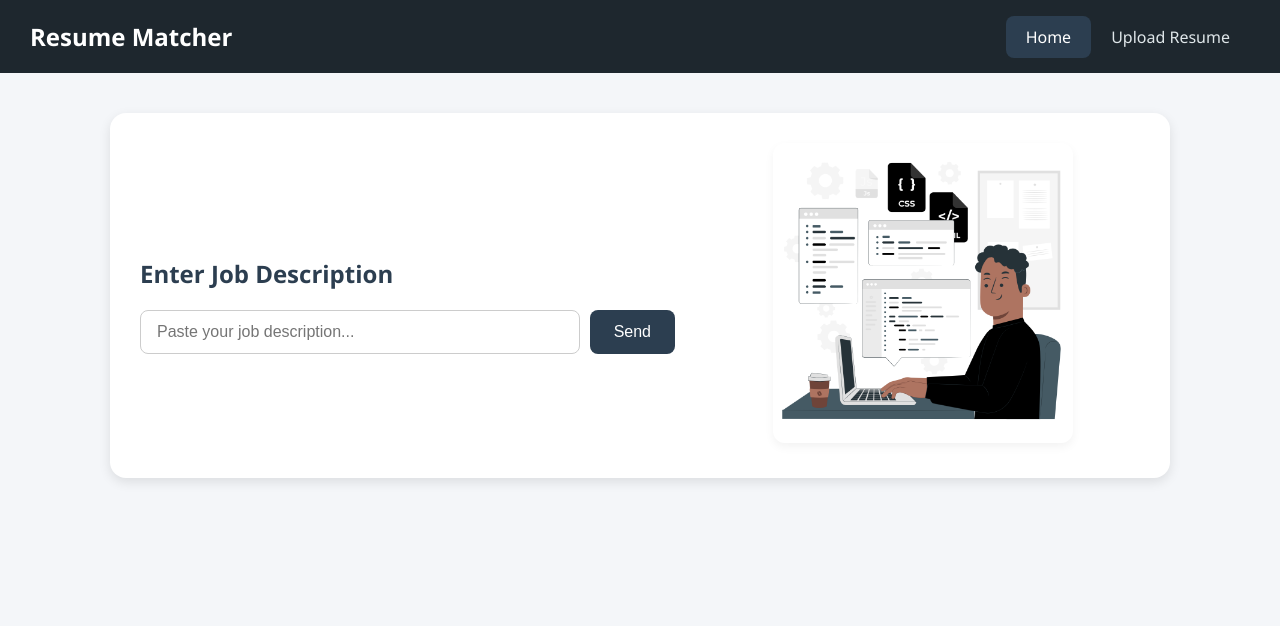
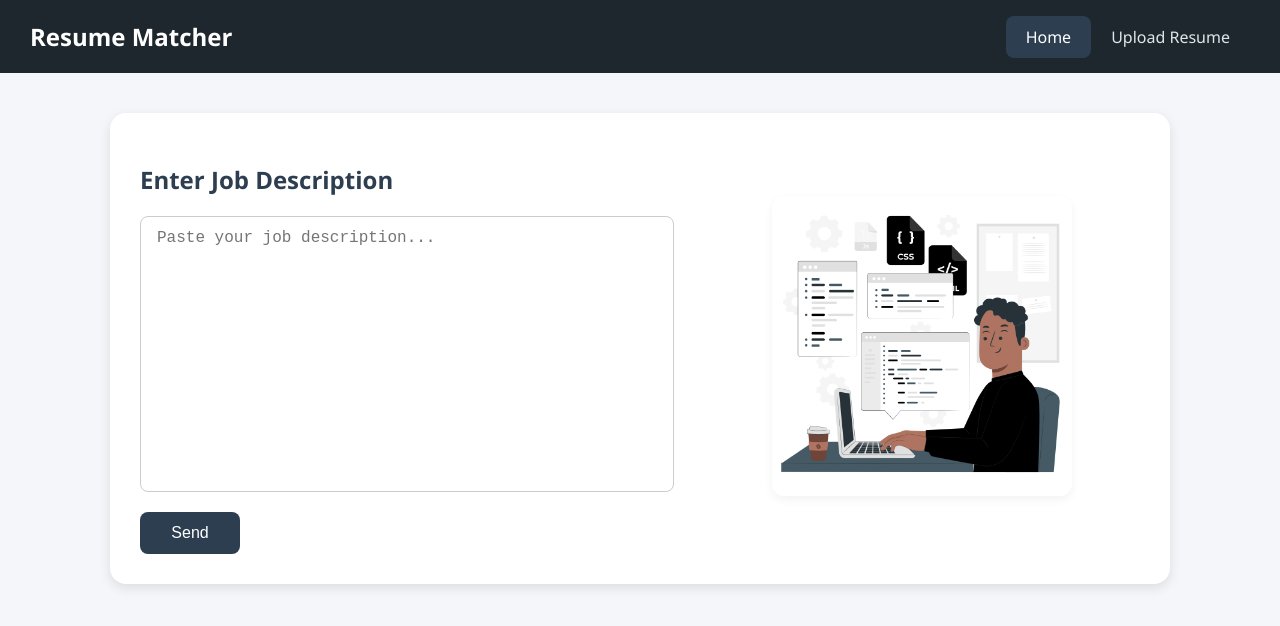
Before and after one commit to Parimalasri13/Resume-Parser, a React (Create React App) app in the folder frontend/: page / in a window 1280 px wide. Shown: the top 626 px of the page. Built offline with nearby package versions, Linux system fonts and the light colour scheme.

Commit message:
local commit

```diff
--- a/frontend/src/pages/Home.js
+++ b/frontend/src/pages/Home.js
@@ -13,6 +13,10 @@ function Home() {
   const [tableError, setTableError] = useState("");
   const [showTable, setShowTable] = useState(false);
 
+  // Progress Bar
+  const [doneCount, setDoneCount] = useState(0);
+  const [totalCount, setTotalCount] = useState(0);
+
   // Sorting
   const [sortKey, setSortKey] = useState("score");
   const [sortOrder, setSortOrder] = useState("desc");
@@ -27,6 +31,8 @@ function Home() {
 
   // === Server-Sent Events Streaming ===
   const startStreaming = async () => {
+    setDoneCount(0);
+    setTotalCount(0);
     setLoading(true);
     setTableData([]);
     setShowTable(false);
@@ -46,6 +52,8 @@ function Home() {
       eventSource.onmessage = (event) => {
         const data = JSON.parse(event.data);
         if (data.status === "complete") {
+          setDoneCount(0);
+          setTotalCount(0);
           if(data.message) toast.success(data.message);
           else {
             const { count, results } = data;
@@ -59,7 +67,13 @@ function Home() {
             }
           }
           eventSource.close();
-        } else toast.info(data.message);
+        } else {
+          if (typeof data.done === "number" && typeof data.total === "number") {
+            setDoneCount(data.done);
+            setTotalCount(data.total);
+          }
+          // toast.info(data.message);
+        }
       };
       eventSource.onerror = (err) => {
         console.error("SSE error:", err);
@@ -123,26 +137,59 @@ function Home() {
         maxWidth: 1000, margin: "0 auto 40px", backgroundColor: "#fff", borderRadius: 16,
         padding: 30, boxShadow: "0 4px 12px rgba(0,0,0,0.1)", display: "flex", gap: 30, alignItems: "center", flexWrap: "wrap"
       }}>
-        <div style={{ flex: "1 1 400px", minWidth: 300 }}>
+        <div>
           <h2 style={{ color: "#2c3e50", marginBottom: 20 }}>Enter Job Description</h2>
-          <div style={{ display: "flex", gap: 10, flexWrap: "wrap" }}>
-            <input
+          <div style={{ display: "flex", flexDirection: "column"}}>
+            <textarea
               type="text"
               value={job_Description}
               onChange={(e) => setJobDescription(e.target.value)}
               placeholder="Paste your job description..."
               style={{
-                flex: 1, padding: "12px 16px", borderRadius: 8,
-                border: "1px solid #ccc", fontSize: 16, minWidth: 250,
+                padding: "12px 16px", borderRadius: 8,
+                border: "1px solid #ccc", fontSize: 16, width: 500, height: 250, resize: "none"
               }}
             />
+            {totalCount > 0 && (
+                <div style={{ marginTop: 20 }}>
+                  <div style={{
+                    height: 20,
+                    width: 532,
+                    backgroundColor: "#e0e0e0",
+                    borderRadius: 10,
+                    overflow: "hidden",
+                    position: "relative"
+                  }}>
+                    <div style={{
+                      width: `${(doneCount / totalCount) * 100}%`,
+                      backgroundColor: "#27ae60",
+                      height: "100%",
+                      transition: "width 0.4s ease"
+                    }} />
+                    <div style={{
+                      position: "absolute",
+                      top: 0,
+                      left: 0,
+                      right: 0,
+                      bottom: 0,
+                      display: "flex",
+                      alignItems: "center",
+                      justifyContent: "center",
+                      color: "#2c3e50",
+                      fontWeight: "bold"
+                    }}>
+                      {doneCount} / {totalCount} Processed
+                    </div>
+                  </div>
+                </div>
+              )}
             <button
               disabled={loading}
               onClick={startStreaming}
               style={{
                 padding: "12px 24px", borderRadius: 8, backgroundColor: "#2c3e50",
-                color: "#fff", fontSize: 16, border: "none",
-                cursor: loading ? "not-allowed" : "pointer", opacity: loading ? 0.5 : 1,
+                color: "#fff", fontSize: 16, border: "none", marginTop: 20,
+                cursor: loading ? "not-allowed" : "pointer", opacity: loading ? 0.5 : 1, width: 100
               }}
             >
               Send
```
Also changed, not shown: 1 other file (tests, documents, lock files or other folders).
